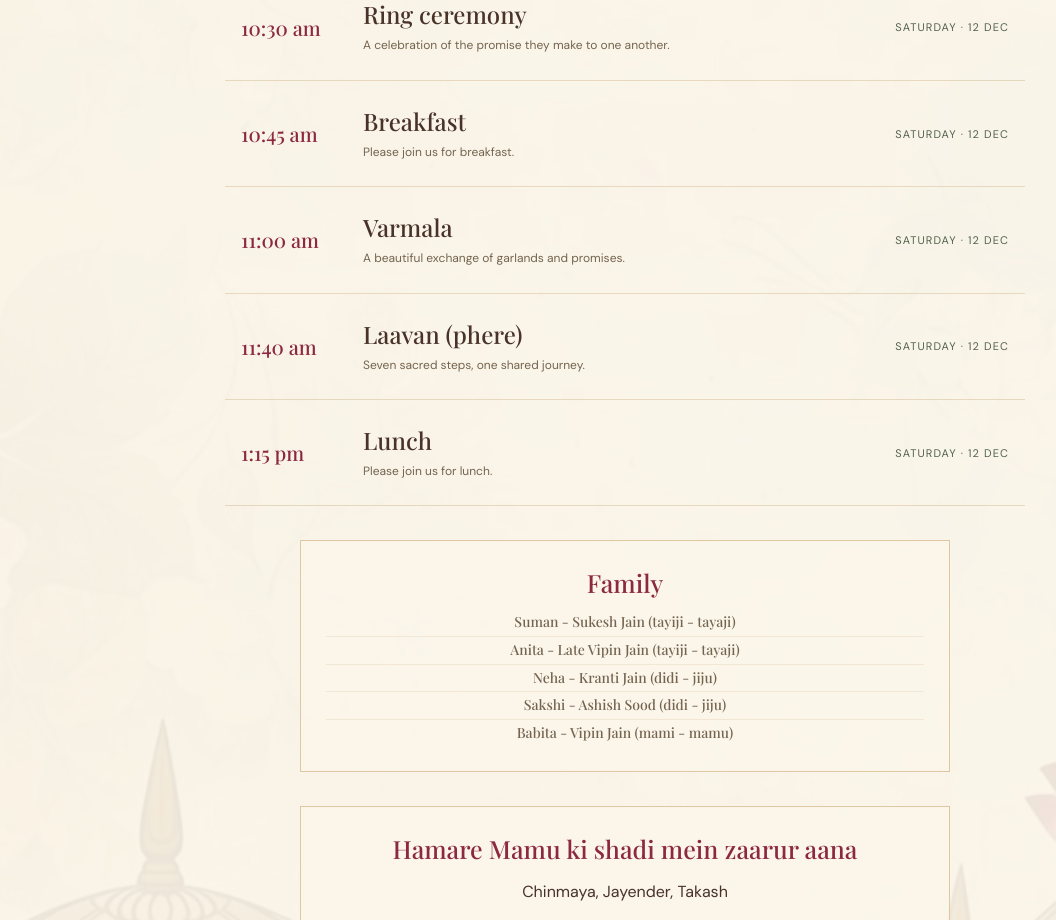
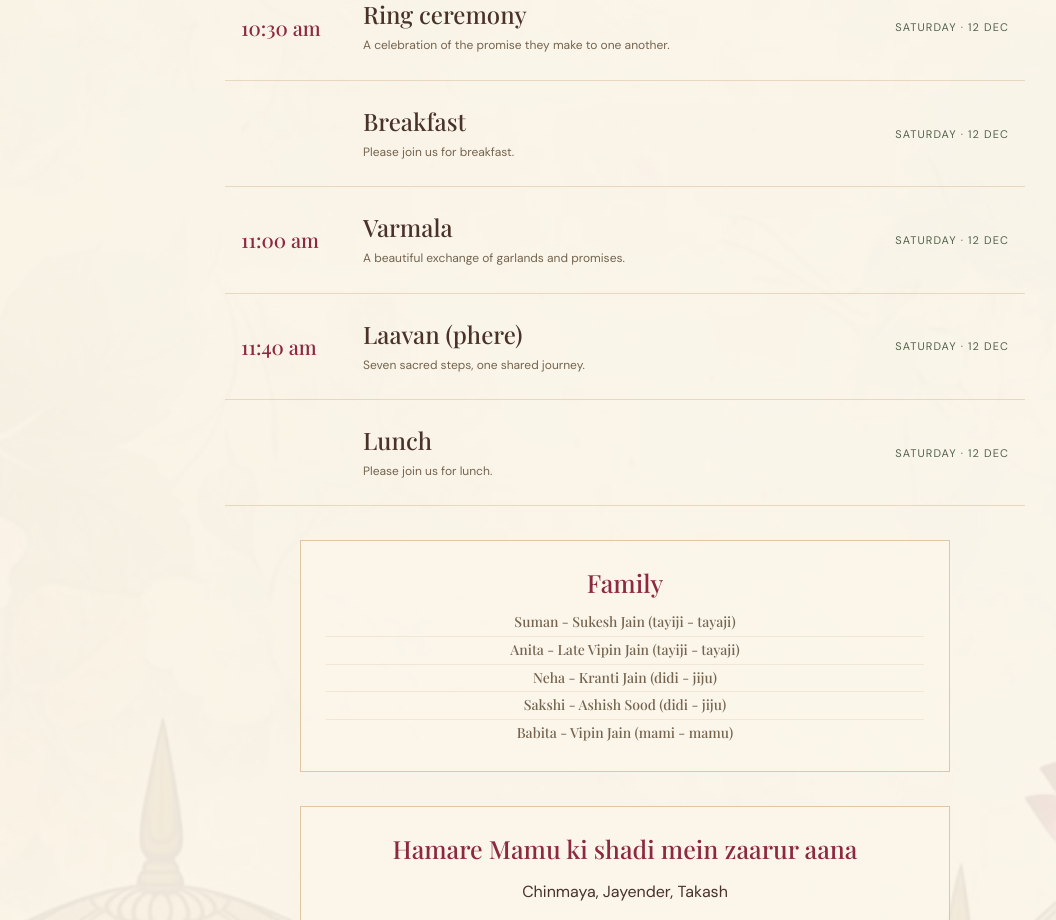
Before and after one commit to cpj-cpj/nikhil-shradha-wedding-invite, a plain HTML site: page index.html in a window 1280 px wide. Shown: the part 3200-4120 px from the top of the page, without its empty margins (15-1071 px from the left). Drawn offline with nearby package versions, Linux system fonts and the light colour scheme; a web font is replaced by a local one.

Commit message:
Remove breakfast and lunch times

```diff
--- a/index.html
+++ b/index.html
@@ -56,10 +56,10 @@
         <div class="schedule">
           <article class="event"><div class="event-time">10:00 am</div><div><h3>Baraat</h3><p>Leave from G-1404 Rajshree Heights to the destination.</p></div><div class="event-day">Saturday · 12 Dec</div></article>
           <article class="event"><div class="event-time">10:30 am</div><div><h3>Ring ceremony</h3><p>A celebration of the promise they make to one another.</p></div><div class="event-day">Saturday · 12 Dec</div></article>
-          <article class="event"><div class="event-time">10:45 am</div><div><h3>Breakfast</h3><p>Please join us for breakfast.</p></div><div class="event-day">Saturday · 12 Dec</div></article>
+          <article class="event"><div class="event-time"></div><div><h3>Breakfast</h3><p>Please join us for breakfast.</p></div><div class="event-day">Saturday · 12 Dec</div></article>
           <article class="event"><div class="event-time">11:00 am</div><div><h3>Varmala</h3><p>A beautiful exchange of garlands and promises.</p></div><div class="event-day">Saturday · 12 Dec</div></article>
           <article class="event"><div class="event-time">11:40 am</div><div><h3>Laavan (phere)</h3><p>Seven sacred steps, one shared journey.</p></div><div class="event-day">Saturday · 12 Dec</div></article>
-          <article class="event"><div class="event-time">1:15 pm</div><div><h3>Lunch</h3><p>Please join us for lunch.</p></div><div class="event-day">Saturday · 12 Dec</div></article>
+          <article class="event"><div class="event-time"></div><div><h3>Lunch</h3><p>Please join us for lunch.</p></div><div class="event-day">Saturday · 12 Dec</div></article>
         </div>
         <div class="venue-card"><h3>Family</h3><ul class="family-list"><li>Suman - Sukesh Jain (tayiji - tayaji)</li><li>Anita - Late Vipin Jain (tayiji - tayaji)</li><li>Neha - Kranti Jain (didi - jiju)</li><li>Sakshi - Ashish Sood (didi - jiju)</li><li>Babita - Vipin Jain (mami - mamu)</li></ul></div>
         <div class="venue-card"><h3>Hamare Mamu ki shadi mein zaarur aana</h3><p>Chinmaya, Jayender, Takash</p></div>
```
